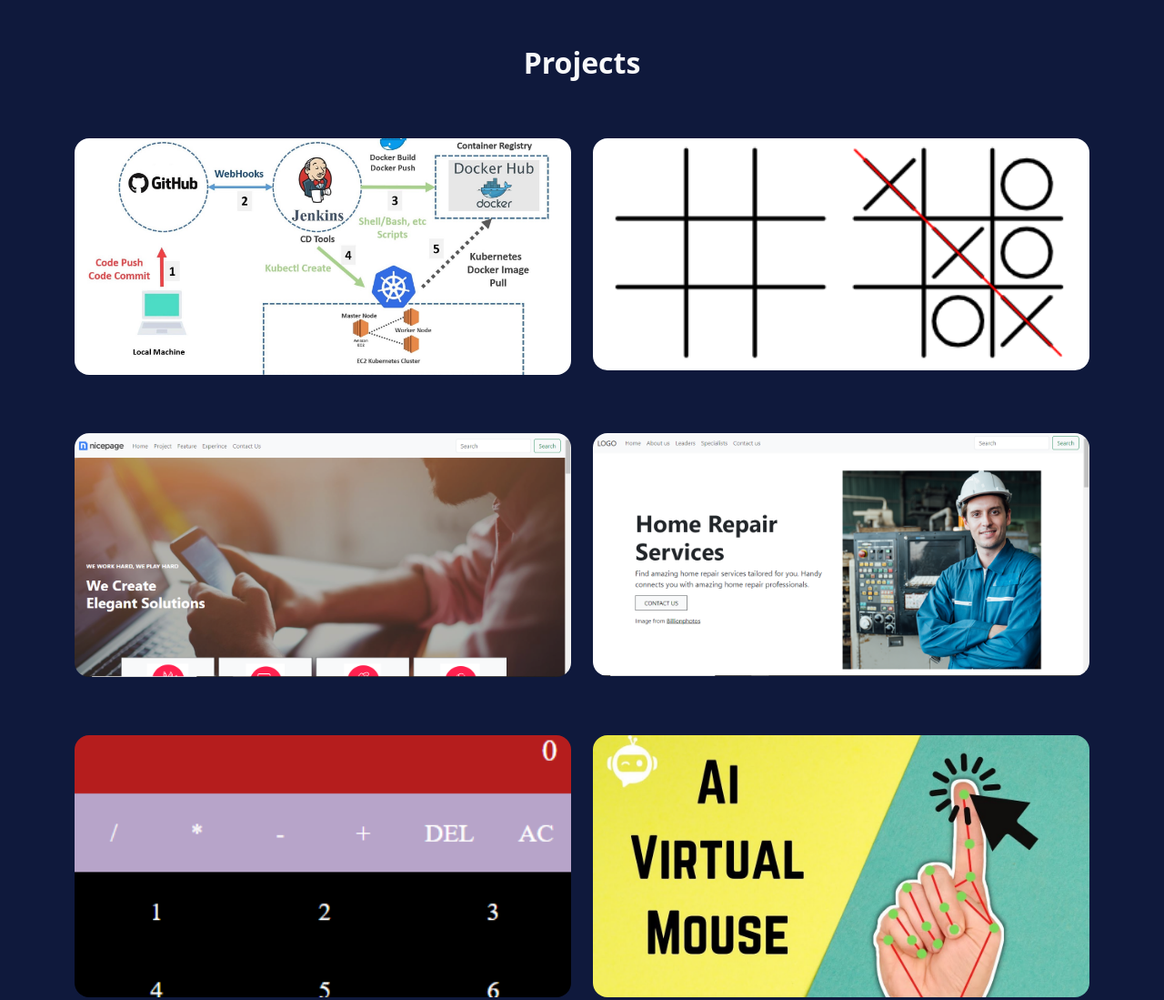
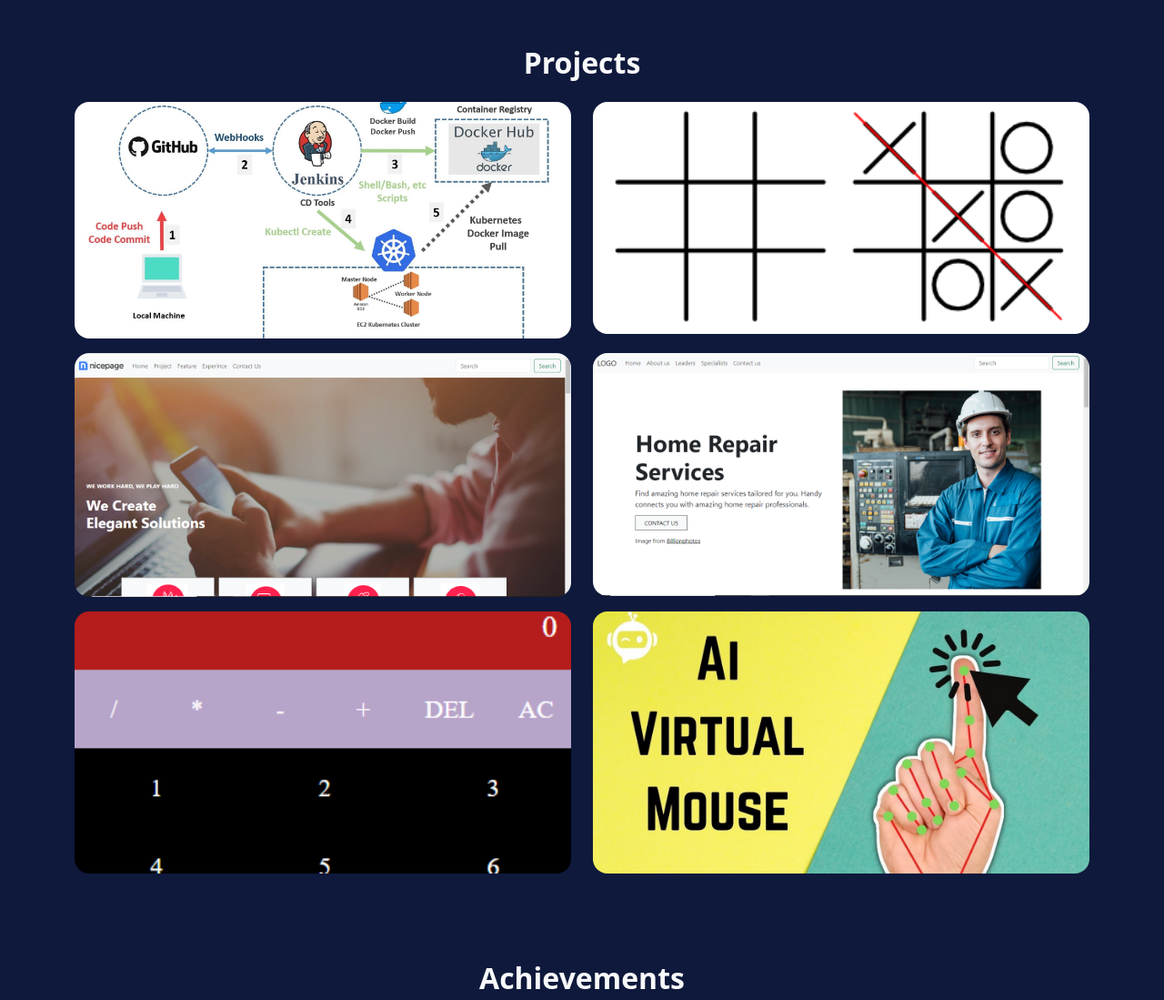
Before and after one commit to PARTHVATALIYA/portfolio, a plain HTML site: page index.html in a window 1280 px wide. Shown: the part 1120-2219 px from the top of the page at 91% size. Drawn offline with nearby package versions, Linux system fonts and the light colour scheme.

Commit message:
updated index.html

```diff
--- a/index.html
+++ b/index.html
@@ -300,7 +300,7 @@
                     <div class="text-center text-light mt-5 pt-5">
                         <h2 class="fw-bold text-opacity-75">Projects</h2>
                     </div>
-                    <div class="row mt-5">
+                    <div class="row ">
                         <div class="col-sm-6 mt-3">
 
                             <div class="position-relative content-1">
@@ -328,7 +328,7 @@
                             </div>
                         </div>
                     </div>
-                    <div class="row mt-5">
+                    <div class="row">
                         <div class="col-sm-6 mt-3">
 
                             <div class="position-relative content-1">
@@ -356,7 +356,7 @@
                             </div>
                         </div>
                     </div>
-                    <div class="row mt-5">
+                    <div class="row">
                         <div class="col-sm-6 mt-3">
 
                             <div class="position-relative content-1">
@@ -445,7 +445,7 @@
                             <h2>Contact Me</h2>
                         </div>
                         <div class="row me-1">
-                            <div class="col-sm-6 pb-5 mt-5   ">
+                            <div class="col-sm-6 pb-5 mt-5">
                                 <div class="d-flex justify-content-center flex-row mt-5">
                                     <i class="fa fa-envelope"  style="font-size:48px; color: white;"></i>
                                     <div class="flex-column">
```
